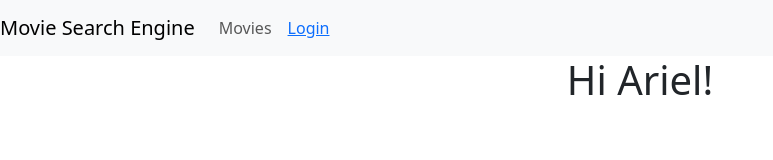
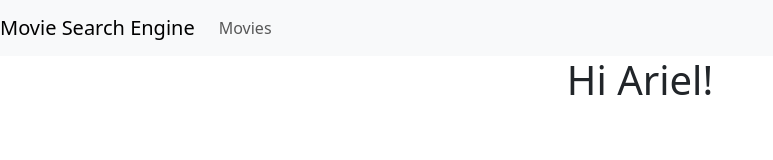
Before and after one commit to aegerev/movie-search-engine, a React (Create React App) app in the folder frontend/: page / in a window 1280 px wide. Shown: the top 160 px of the page, without its empty margins (0-773 px from the left). Built offline with nearby package versions, Linux system fonts and the light colour scheme.

Commit message:
Fixed all errors

```diff
--- a/frontend/src/App.js
+++ b/frontend/src/App.js
@@ -1,10 +1,9 @@
 import React from 'react';
-import {Switch, Route, Link} from "react-router-dom";
+import {BrowserRouter, Route, Routes} from "react-router-dom";
 import "bootstrap/dist/css/bootstrap.min.css";
 
 import MoviesList from './components/movies-list';
 import Movie from './components/movie';
-import Login from './components/login';
 
 import Nav from 'react-bootstrap/Nav'
 import Navbar from 'react-bootstrap/Navbar';
@@ -13,36 +12,30 @@ import './App.css';
 
 function App() {
 
-  let [user, setUser] = React.useState(null);
+  const user = React.useState(null);
 
-  async function login(user = null) {
-    setUser(user)
-  }
-
-  async function logout(user = null) {
-    setUser(user)
-  }
 
   return (
+    <BrowserRouter>
     <div className="App">
       <Navbar bg="light" expand="lg">
         <Navbar.Brand href="home">Movie Search Engine</Navbar.Brand>
         <Navbar.Toggle aria-controls="basic-navbar-nav"/>
       <Navbar.Collapse id="basic-navbar-nav">
           <Nav className="mr-auto">
-          <Nav.Link href="/movies">Movies</Nav.Link>
-          <Nav.Link>
-              {user ? (
-                <a onClick={logout}>Logout User</a>
-              ) : (
-                <a href="/login">Login</a>
-              )}
-            </Nav.Link>
+          <Nav.Link href="/">Movies</Nav.Link>
           </Nav>
           </Navbar.Collapse>
       </Navbar>
+
+      <Routes>
+        <Route path="/movies" element={<MoviesList />} />
+        <Route path="/movies/:id" element={<Movie user={user} />} />
+      </Routes>
+
       <h1>Hi Ariel!</h1>
     </div>
+    </BrowserRouter>
   );
 }
 
--- a/frontend/src/components/login.js
+++ /dev/null
@@ -1,13 +0,0 @@
-//login component
-
-//component to list movies
-
-function Login() {
-    return (
-        <div className="App">
-            LogIn
-        </div>
-    )
-}
-
-export default Login;
```
